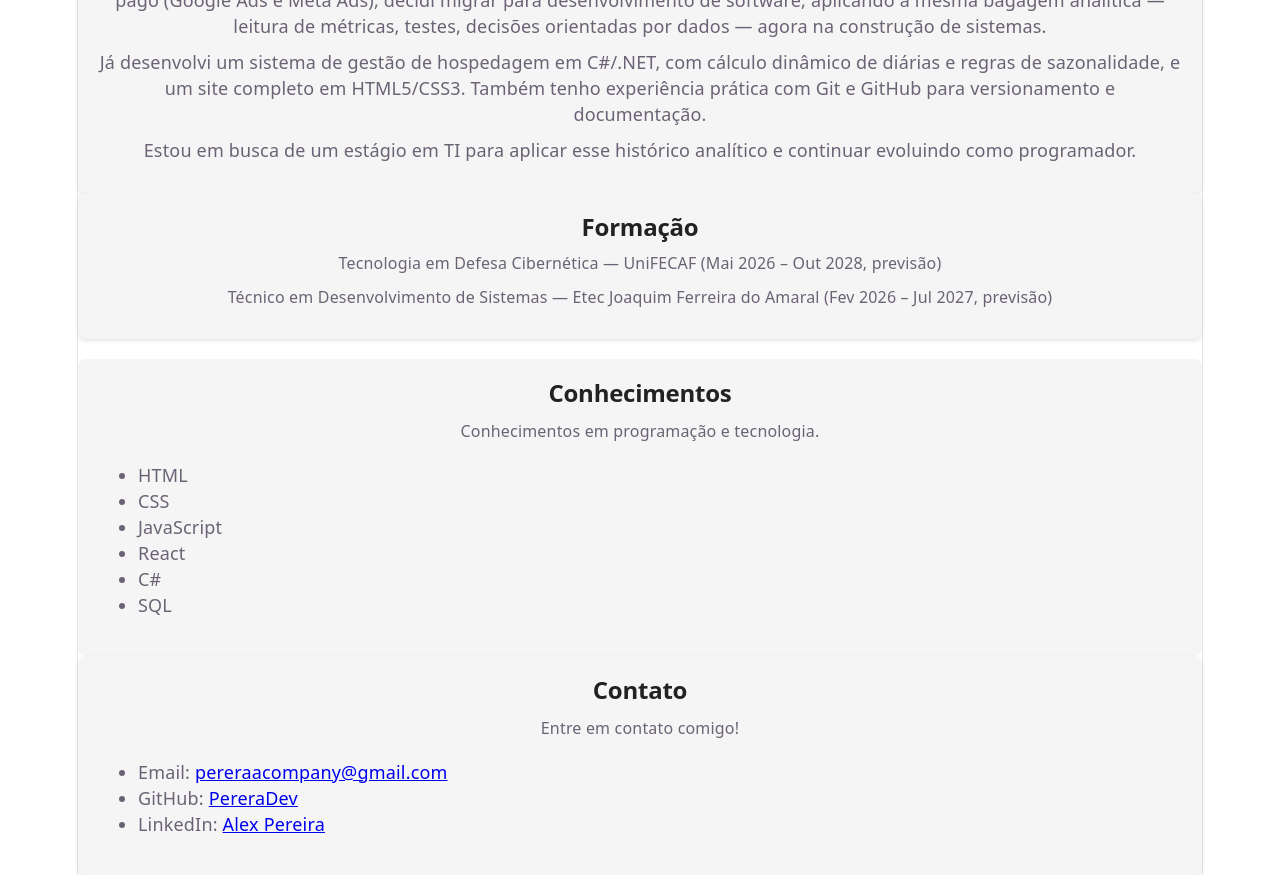
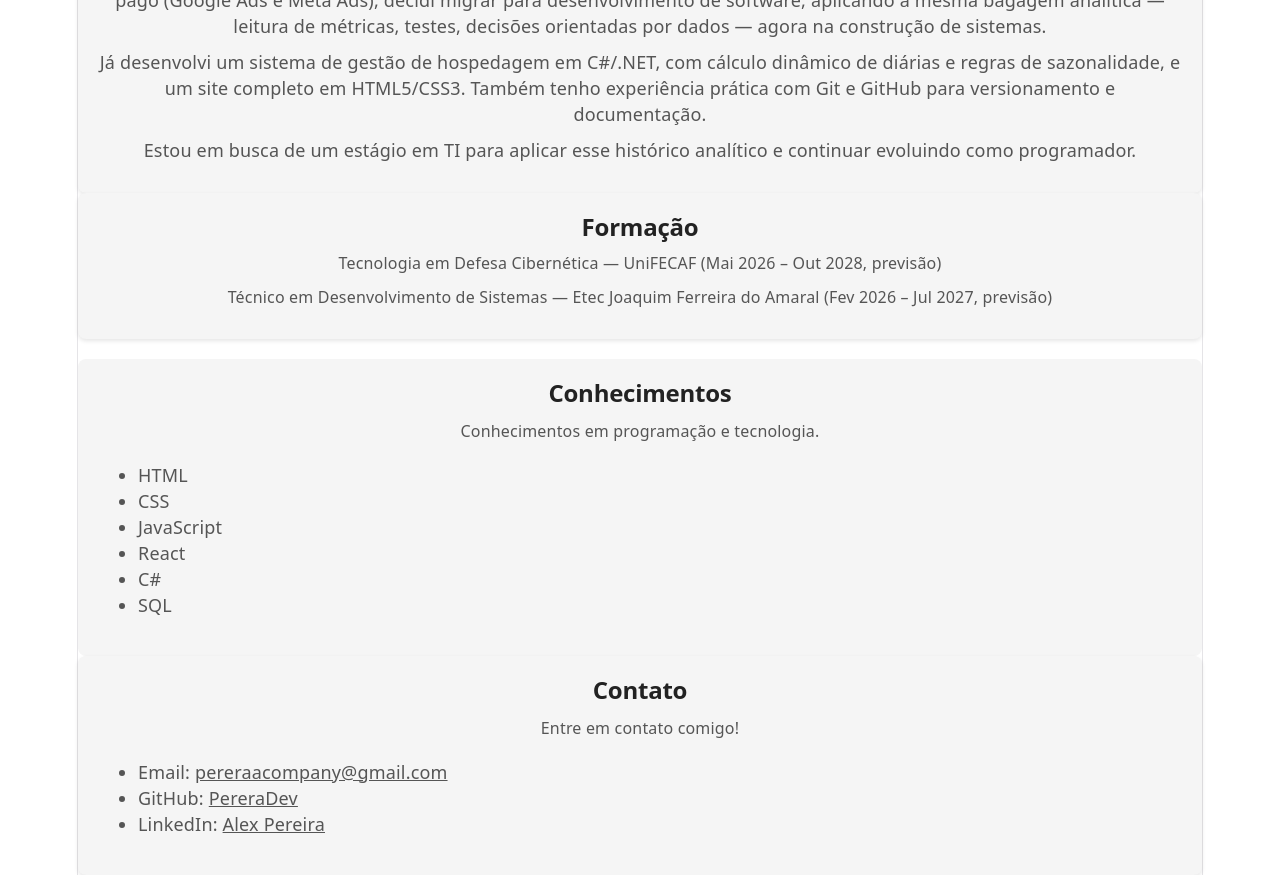
Before and after one commit to PereraDev/teste-estagio-ti, a React (Vite) app: page / in a window 1280 px wide. Shown: the part 360-1235 px from the top of the page. Built offline with nearby package versions, Linux system fonts and the light colour scheme.

Commit message:
fix: corrige contraste de texto e remove css morto

```diff
--- a/src/components/Conhecimentos.module.css
+++ b/src/components/Conhecimentos.module.css
@@ -14,8 +14,10 @@
 .descricao {
   font-size: 16px;
   margin-bottom: 15px;
+  color: #555;
 }
 
 .lista {
   text-align: left;
+  color: #555;
 }
--- a/src/components/Contato.module.css
+++ b/src/components/Contato.module.css
@@ -13,14 +13,17 @@
 }
 
 .descricao {
-    font-size: 16px;
-    margin-bottom: 15px;
+  font-size: 16px;
+  margin-bottom: 15px;
+  color: #555;
 }
 
 .lista {
   text-align: left;
+  color: #555;
 }
 
 .lista a {
   overflow-wrap: break-word;
+  color: #555;
 }
--- a/src/components/Formacao.module.css
+++ b/src/components/Formacao.module.css
@@ -14,7 +14,8 @@
 }
 
 .paragrafo {
-    font-size: 16px;
-    line-height: 1.5;
-    margin-bottom: 10px;
+  font-size: 16px;
+  line-height: 1.5;
+  margin-bottom: 10px;
+  color: #555;
 }
--- a/src/components/Sobre.module.css
+++ b/src/components/Sobre.module.css
@@ -12,6 +12,7 @@
   color: #222;
 }
 
-.paragrafo{
+.paragrafo {
   margin-bottom: 10px;
+  color: #555;
 }
```
